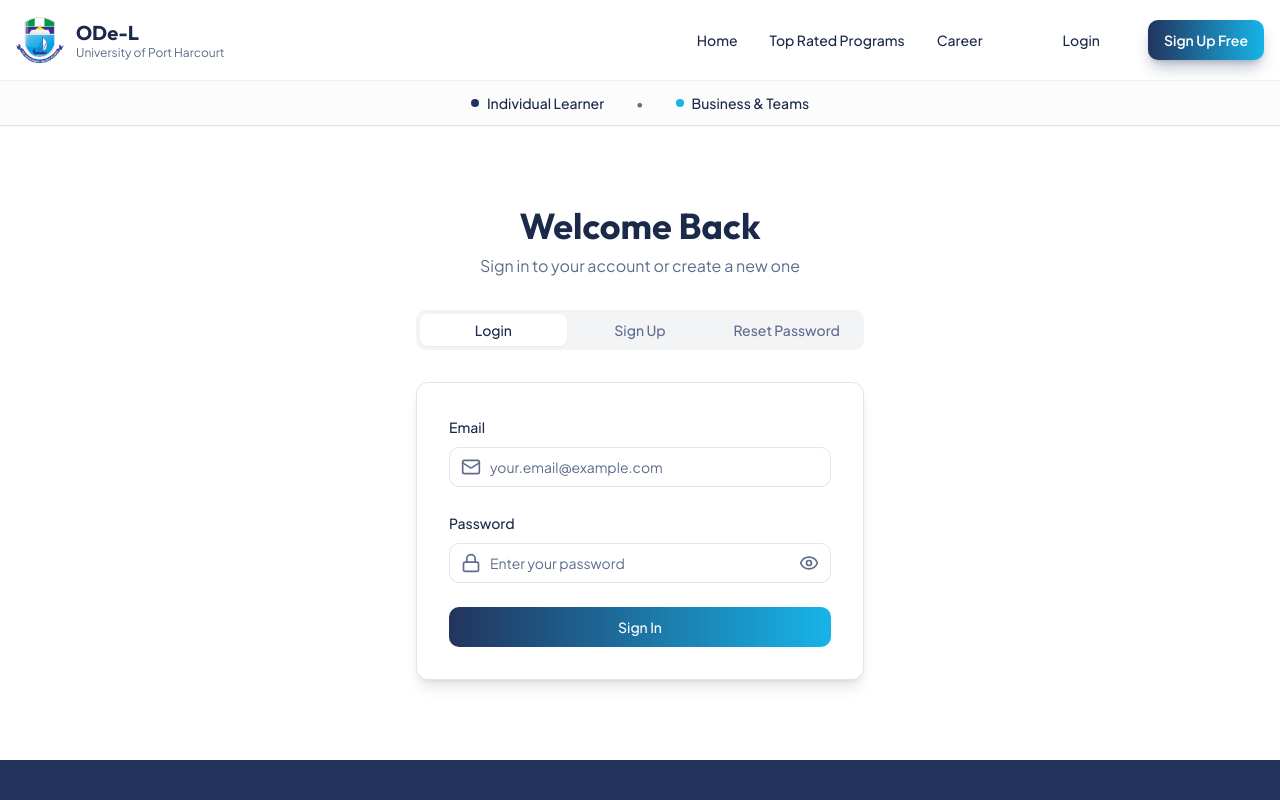
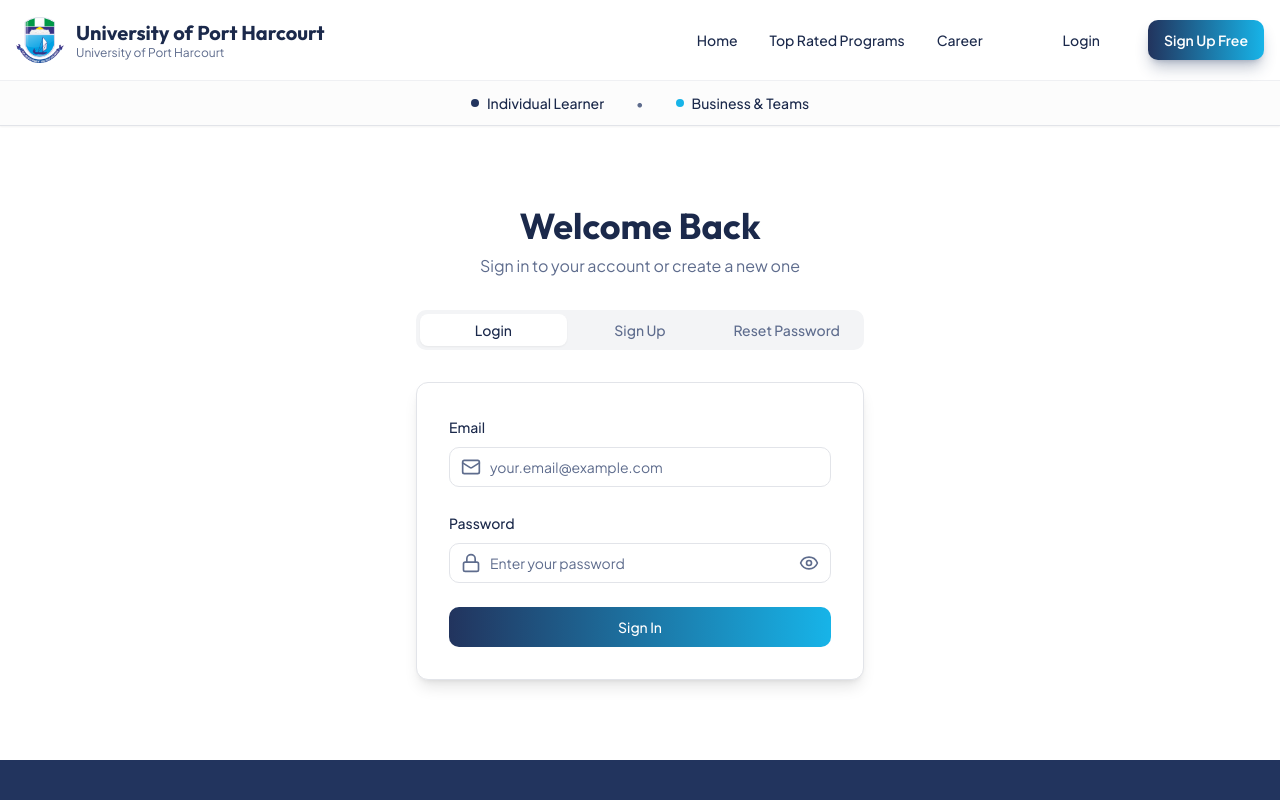
Before and after one commit to Mrsoft-training-Git/scraad, a React (Vite) app: page /auth in a window 1280 px wide. Shown: the top 800 px of the page. Built offline with nearby package versions, Linux system fonts and the light colour scheme; the HTML template or start-up script is replaced by a standard one.

Commit message:
Visual edit in Lovable
Edited UI in Lovable

```diff
--- a/src/components/Navbar.tsx
+++ b/src/components/Navbar.tsx
@@ -13,7 +13,7 @@ export const Navbar = () => {
           <Link to="/" className="flex items-center gap-3 group">
             <img src={logo} alt="UNIPORT Logo" className="w-12 h-12 object-contain group-hover:scale-105 transition-transform" />
             <div className="hidden md:block">
-              <div className="font-heading font-bold text-xl leading-tight text-foreground">ODe-L</div>
+              <div className="font-heading font-bold text-xl leading-tight text-foreground">University of Port Harcourt</div>
               <div className="text-xs text-muted-foreground">University of Port Harcourt</div>
             </div>
           </Link>
```
